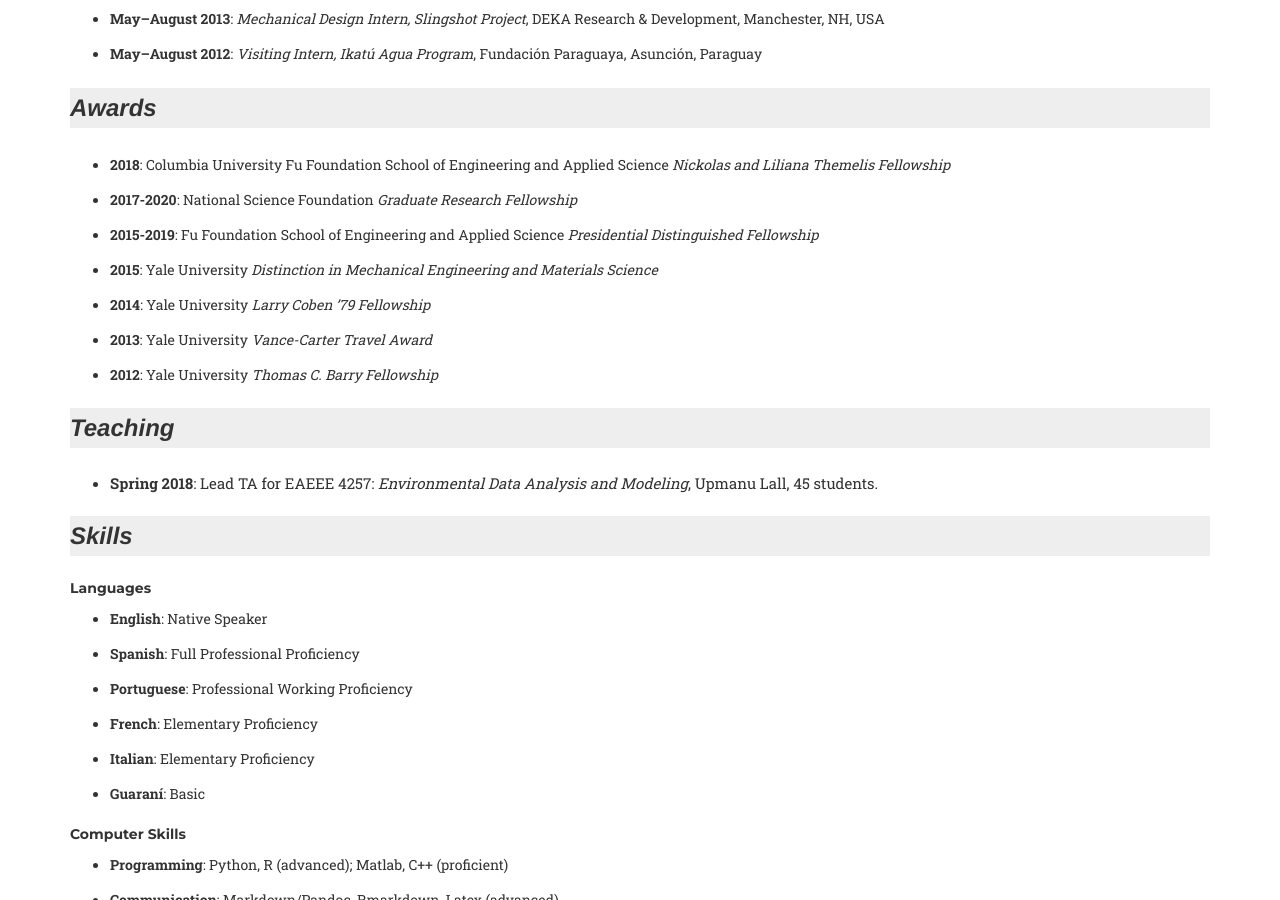
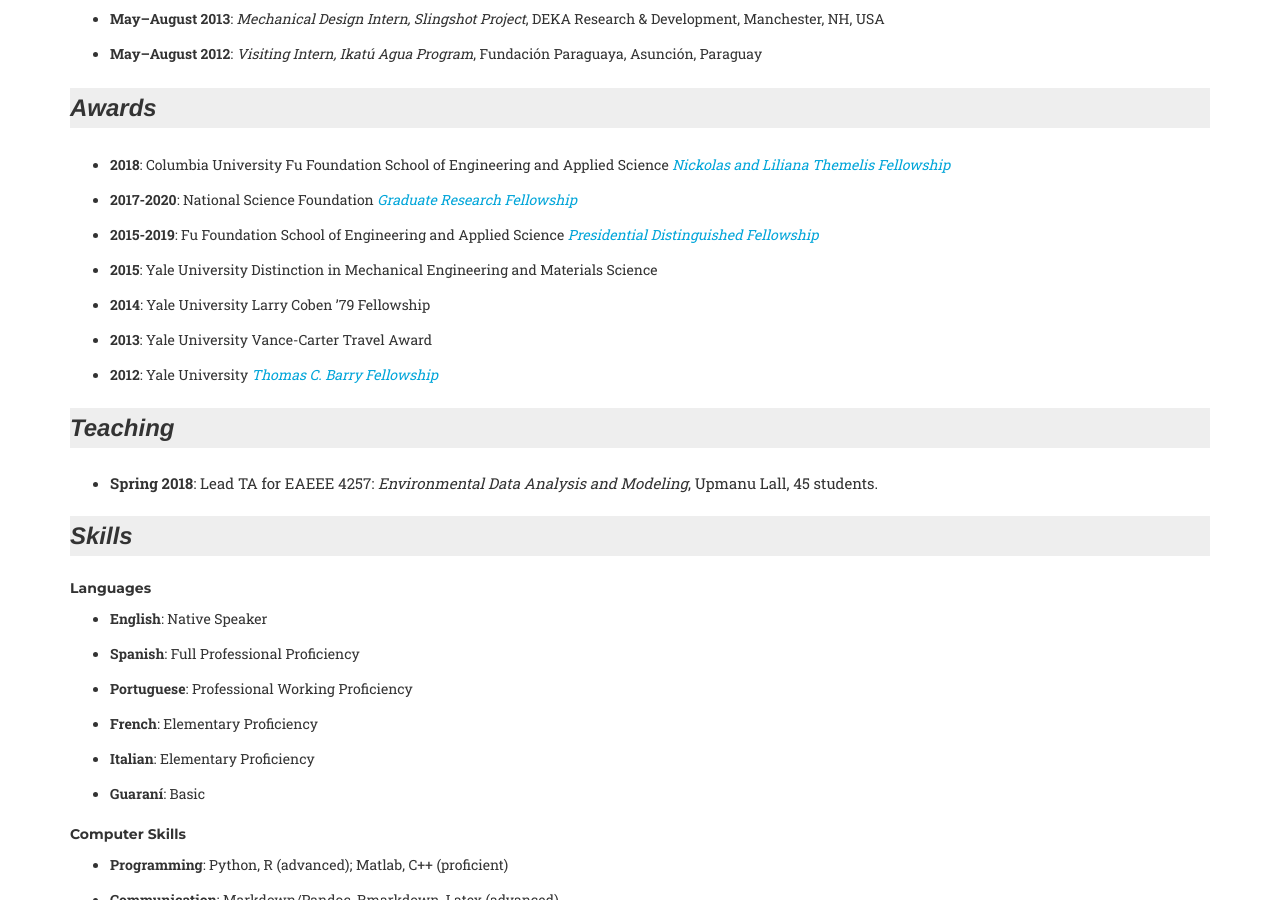
Before and after one commit to jdossgollin/blog, a Jekyll site: the page built from cv/index.md, in a window 1280 px wide and 900 px high, scrolled down 722 px. Built offline with Jekyll 4.4.1, drawn with Linux system fonts in a browser that asks for light colours; nearby versions of some CDN libraries; some web fonts are replaced; library files that are not in the unit come from our copies; comment, search, counter and statistics services are not loaded.

Commit message:
link to more info in CV

```diff
--- a/_data/awards.yml
+++ b/_data/awards.yml
@@ -1,12 +1,15 @@
 - name: Nickolas and Liliana Themelis Fellowship
   institution: Columbia University Fu Foundation School of Engineering and Applied Science
   date: 2018
+  link: http://bulletin.engineering.columbia.edu/named-fellowships
 - name: Graduate Research Fellowship
   institution: National Science Foundation
   date: 2017-2020
+  link: https://www.nsfgrfp.org/
 - name: Presidential Distinguished Fellowship
   institution: Fu Foundation School of Engineering and Applied Science
   date: 2015-2019
+  link: http://eee.columbia.edu/funding-opportunities-1
 - name: Distinction in Mechanical Engineering and Materials Science
   institution: Yale University
   date: 2015
@@ -19,3 +22,4 @@
 - name: Thomas C. Barry Fellowship
   institution: Yale University
   date: 2012
+  link: https://funding.yale.edu/fellowships/yale-fellowships-offered-through
--- a/_data/links.yml
+++ b/_data/links.yml
@@ -28,3 +28,6 @@
 - name: My GitHub Profile
   url: https://github.com/jdossgollin
   description: View, download, and modify all of my research codes.
+- name: My CV
+  url: /cv/
+  description: Learn more about me
--- a/cv/index.md
+++ b/cv/index.md
@@ -9,7 +9,7 @@
 {{ site.data.main.contact.institution }}
 
 ## Contact ##
-{{ site.data.main.contact.email }}
+[{{ site.data.main.contact.email }}](mailto:{{ site.data.main.contact.email }})
 [{{ site.data.main.contact.website }}]({{ site.data.main.contact.website }})
 
 ## Education ##
@@ -24,7 +24,10 @@
 
 ## Awards ##
 {% for award in site.data.awards %}
-*  __{{ award.date }}__: {{ award.institution }} _{{ award.name }}_
+*  __{{ award.date }}__: {{ award.institution }}
+        {% if award.link %}[_{{ award.name }}_]({{ award.link }}){:target="_blank"}
+        {% else %}{{ award.name }}
+        {% endif %}
 {% endfor %}
 
 ## Teaching
```
